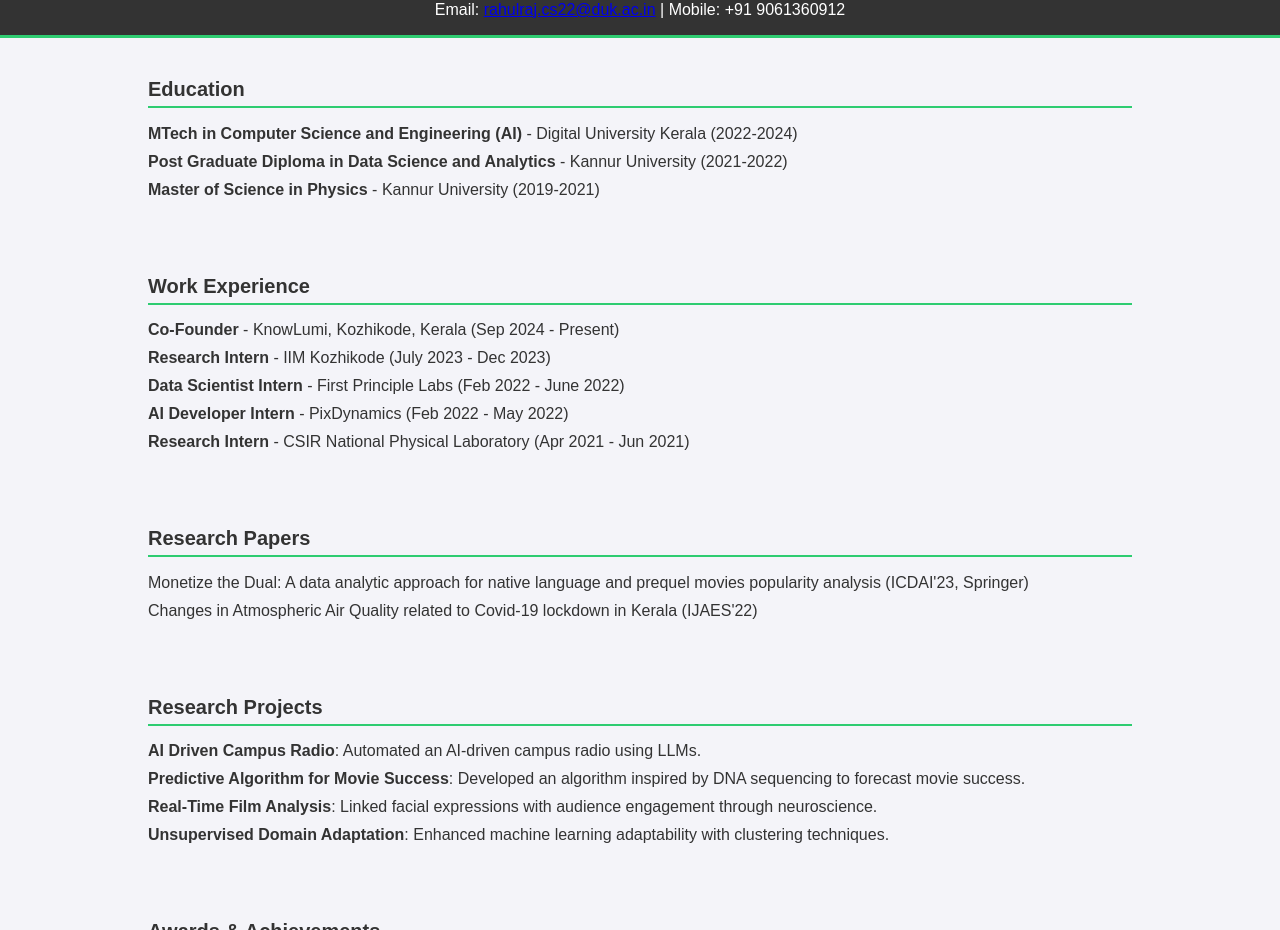
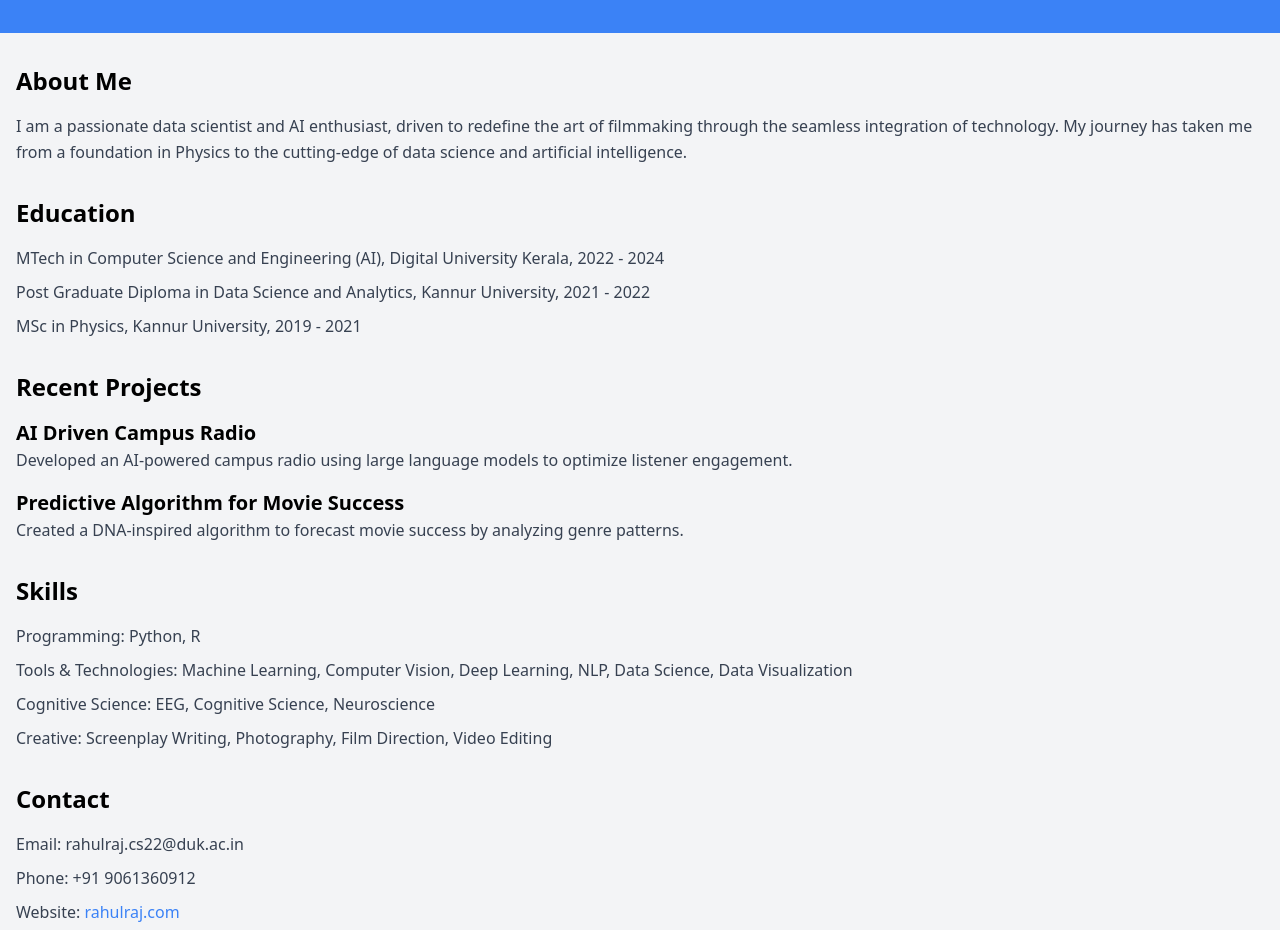
Before and after one commit to rahulrajpv/Resume.io, a plain HTML site: page index.html in a window 1280 px wide. Shown: the part 107-1037 px from the top of the page. Drawn offline with nearby package versions, Linux system fonts and the light colour scheme.

Commit message:
Update index.html

```diff
--- a/index.html
+++ b/index.html
@@ -1,136 +1,80 @@
 <!DOCTYPE html>
 <html lang="en">
 <head>
-    <meta charset="UTF-8">
-    <meta name="viewport" content="width=device-width, initial-scale=1.0">
-    <title>Rahulraj P V - Portfolio</title>
-    <style>
-        body {
-            font-family: Arial, sans-serif;
-            margin: 0;
-            padding: 0;
-            background-color: #f4f4f9;
-            color: #333;
-        }
-        .container {
-            width: 80%;
-            margin: auto;
-            overflow: hidden;
-        }
-        header {
-            background: #333;
-            color: #ffffff;
-            padding-top: 30px;
-            min-height: 70px;
-            border-bottom: #2ecc71 3px solid;
-        }
-        header h1 {
-            text-align: center;
-            text-transform: uppercase;
-            margin: 0;
-            font-size: 24px;
-        }
-        .section-title {
-            color: #333;
-            margin-top: 20px;
-            font-size: 20px;
-            border-bottom: 2px solid #2ecc71;
-            padding-bottom: 5px;
-        }
-        .content {
-            padding: 20px;
-        }
-        ul {
-            list-style-type: none;
-            padding: 0;
-        }
-        ul li {
-            margin: 10px 0;
-        }
-        .social-links a {
-            color: #2ecc71;
-            text-decoration: none;
-            margin-right: 15px;
-        }
-    </style>
+  <meta charset="UTF-8">
+  <meta name="viewport" content="width=device-width, initial-scale=1.0">
+  <title>Rahulraj P V | Data Scientist & AI Enthusiast</title>
+  <link rel="stylesheet" href="https://cdnjs.cloudflare.com/ajax/libs/tailwindcss/2.2.16/tailwind.min.css">
 </head>
-<body>
+<body class="bg-gray-100 font-sans">
+  <header class="bg-blue-500 text-white py-8">
+    <div class="container mx-auto px-4">
+      <h1 class="text-4xl font-bold mb-2">Rahulraj P V</h1>
+      <p class="text-lg">MTech CSE (AI) Student | IIM Kozhikode Research Intern</p>
+    </div>
+  </header>
 
-<header>
-    <h1>Rahulraj P V</h1>
-    <p style="text-align: center;">IIITMK (DUK) M.Tech CSE (AI) Student | IIM Kozhikode Research Intern</p>
-    <p style="text-align: center;">Email: <a href="mailto:rahulraj.cs22@duk.ac.in">rahulraj.cs22@duk.ac.in</a> | Mobile: +91 9061360912</p>
-</header>
-
-<div class="container">
-    <section class="content">
-        <h2 class="section-title">Education</h2>
-        <ul>
-            <li><strong>MTech in Computer Science and Engineering (AI)</strong> - Digital University Kerala (2022-2024)</li>
-            <li><strong>Post Graduate Diploma in Data Science and Analytics</strong> - Kannur University (2021-2022)</li>
-            <li><strong>Master of Science in Physics</strong> - Kannur University (2019-2021)</li>
-        </ul>
+  <main class="container mx-auto px-4 py-8">
+    <section class="mb-8">
+      <h2 class="text-2xl font-bold mb-4">About Me</h2>
+      <p class="text-gray-700 leading-relaxed">
+        I am a passionate data scientist and AI enthusiast, driven to redefine the art of filmmaking through the seamless integration of technology. My journey has taken me from a foundation in Physics to the cutting-edge of data science and artificial intelligence.
+      </p>
     </section>
 
-    <section class="content">
-        <h2 class="section-title">Work Experience</h2>
-        <ul>
-            <li><strong>Co-Founder</strong> - KnowLumi, Kozhikode, Kerala (Sep 2024 - Present)</li>
-            <li><strong>Research Intern</strong> - IIM Kozhikode (July 2023 - Dec 2023)</li>
-            <li><strong>Data Scientist Intern</strong> - First Principle Labs (Feb 2022 - June 2022)</li>
-            <li><strong>AI Developer Intern</strong> - PixDynamics (Feb 2022 - May 2022)</li>
-            <li><strong>Research Intern</strong> - CSIR National Physical Laboratory (Apr 2021 - Jun 2021)</li>
-        </ul>
+    <section class="mb-8">
+      <h2 class="text-2xl font-bold mb-4">Education</h2>
+      <ul class="text-gray-700 leading-relaxed space-y-2">
+        <li>MTech in Computer Science and Engineering (AI), Digital University Kerala, 2022 - 2024</li>
+        <li>Post Graduate Diploma in Data Science and Analytics, Kannur University, 2021 - 2022</li>
+        <li>MSc in Physics, Kannur University, 2019 - 2021</li>
+      </ul>
     </section>
 
-    <section class="content">
-        <h2 class="section-title">Research Papers</h2>
-        <ul>
-            <li>Monetize the Dual: A data analytic approach for native language and prequel movies popularity analysis (ICDAI'23, Springer)</li>
-            <li>Changes in Atmospheric Air Quality related to Covid-19 lockdown in Kerala (IJAES'22)</li>
-        </ul>
+    <section class="mb-8">
+      <h2 class="text-2xl font-bold mb-4">Recent Projects</h2>
+      <div class="space-y-4">
+        <div>
+          <h3 class="text-xl font-bold">AI Driven Campus Radio</h3>
+          <p class="text-gray-700 leading-relaxed">
+            Developed an AI-powered campus radio using large language models to optimize listener engagement.
+          </p>
+        </div>
+        <div>
+          <h3 class="text-xl font-bold">Predictive Algorithm for Movie Success</h3>
+          <p class="text-gray-700 leading-relaxed">
+            Created a DNA-inspired algorithm to forecast movie success by analyzing genre patterns.
+          </p>
+        </div>
+        <!-- Add more project descriptions here -->
+      </div>
     </section>
 
-    <section class="content">
-        <h2 class="section-title">Research Projects</h2>
-        <ul>
-            <li><strong>AI Driven Campus Radio</strong>: Automated an AI-driven campus radio using LLMs.</li>
-            <li><strong>Predictive Algorithm for Movie Success</strong>: Developed an algorithm inspired by DNA sequencing to forecast movie success.</li>
-            <li><strong>Real-Time Film Analysis</strong>: Linked facial expressions with audience engagement through neuroscience.</li>
-            <li><strong>Unsupervised Domain Adaptation</strong>: Enhanced machine learning adaptability with clustering techniques.</li>
-        </ul>
+    <section class="mb-8">
+      <h2 class="text-2xl font-bold mb-4">Skills</h2>
+      <ul class="text-gray-700 leading-relaxed space-y-2">
+        <li>Programming: Python, R</li>
+        <li>Tools & Technologies: Machine Learning, Computer Vision, Deep Learning, NLP, Data Science, Data Visualization</li>
+        <li>Cognitive Science: EEG, Cognitive Science, Neuroscience</li>
+        <li>Creative: Screenplay Writing, Photography, Film Direction, Video Editing</li>
+      </ul>
     </section>
 
-    <section class="content">
-        <h2 class="section-title">Awards & Achievements</h2>
-        <ul>
-            <li>Outstanding Student Award, Digital University Kerala (2022-24)</li>
-            <li>Smart India Hackathon 2023 - University Level First</li>
-            <li>Directed Malayalam musical album 'Silent Spring' published on Amazon Prime</li>
-        </ul>
+    <section class="mb-8">
+      <h2 class="text-2xl font-bold mb-4">Contact</h2>
+      <div class="text-gray-700 leading-relaxed space-y-2">
+        <p>Email: rahulraj.cs22@duk.ac.in</p>
+        <p>Phone: +91 9061360912</p>
+        <p>Website: <a href="https://rahulraj.com" class="text-blue-500 hover:underline">rahulraj.com</a></p>
+        <p>LinkedIn: <a href="https://linkedin.com/in/rahulraj-p-v" class="text-blue-500 hover:underline">linkedin.com/in/rahulraj-p-v</a></p>
+      </div>
     </section>
+  </main>
 
-    <section class="content">
-        <h2 class="section-title">Skills</h2>
-        <ul>
-            <li><strong>Programming Languages</strong>: Python, R</li>
-            <li><strong>Technologies</strong>: Machine Learning, Computer Vision, Deep Learning, NLP, Data Science & Analytics, Git</li>
-            <li><strong>Creative Skills</strong>: Screenplay Writing, Photography, Film Direction, Video Editing</li>
-        </ul>
-    </section>
-
-    <section class="content">
-        <h2 class="section-title">Connect</h2>
-        <p>Feel free to connect with me on:</p>
-        <div class="social-links">
-            <a href="https://www.linkedin.com/in/rahulrajpvr7d/">LinkedIn</a>
-            <a href="https://medium.com/@rahulrajpvr7d">Medium</a>
-            <a href="https://www.instagram.com/rahulrajpvr7d/">Instagram</a>
-            <a href="https://github.com/iamr7d">GitHub</a>
-            <a href="https://x.com/iam_r7d">Twitter</a>
-        </div>
-    </section>
-</div>
-
+  <footer class="bg-gray-800 text-white py-4">
+    <div class="container mx-auto px-4 text-center">
+      <p>&copy; 2023 Rahulraj P V. All rights reserved.</p>
+    </div>
+  </footer>
 </body>
 </html>
```
